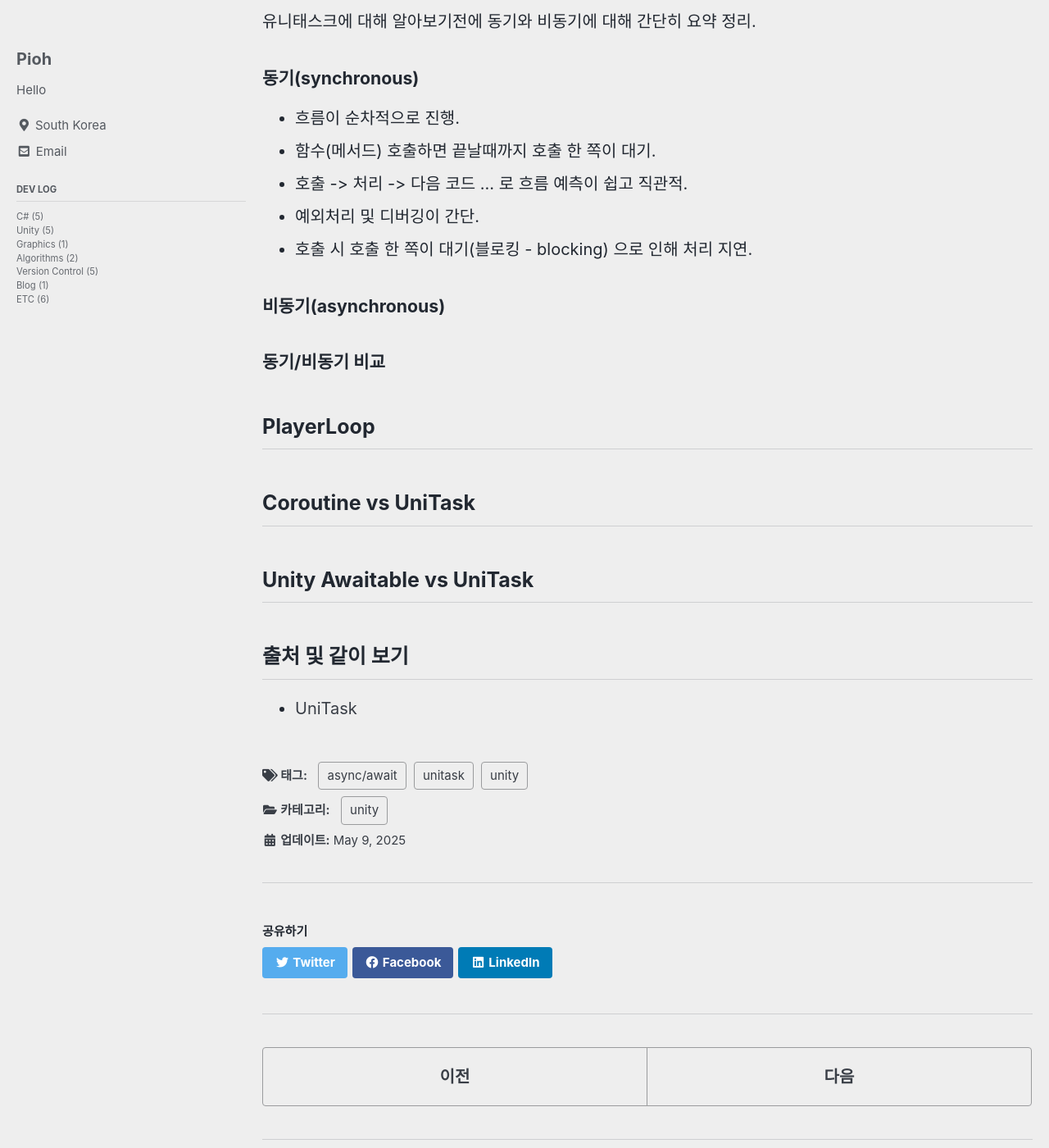
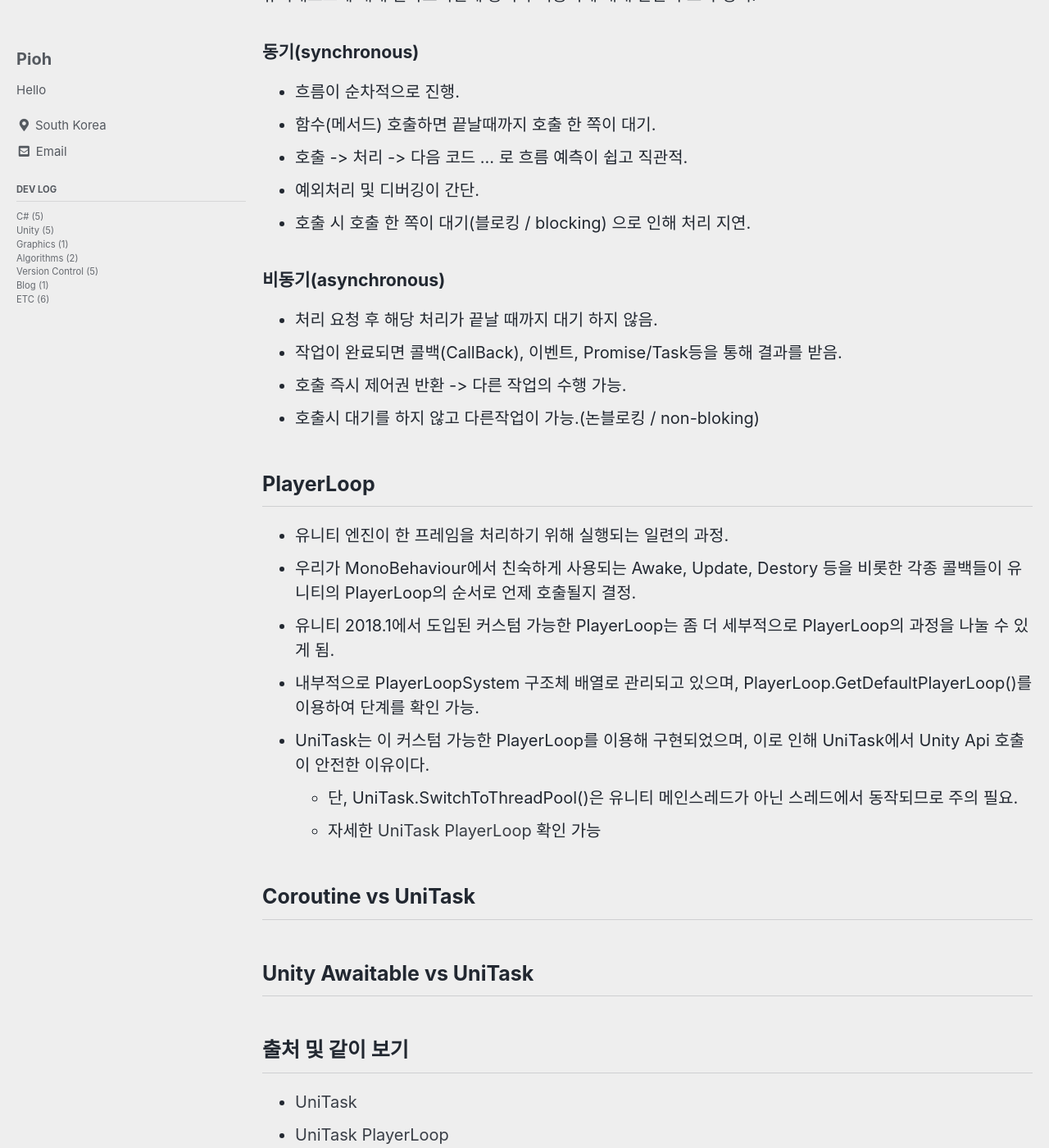
Before and after one commit to devpioh/devpioh.github.io, a Jekyll site: the page built from _posts/Devlog/Unity/2024-08-01-unitask.md, in a window 1280 px wide and 1400 px high, scrolled down 1102 px. Shown: the whole window at 82% size. Built offline with Jekyll 4.4.1, drawn with Linux system fonts in a browser that asks for light colours; cached includes are drawn as plain includes; some web fonts are replaced; comment, search, counter and statistics services are not loaded; some of the changed text lies outside the part shown.

Commit message:
unitask -3-

```diff
--- a/_posts/Devlog/Unity/2024-08-01-unitask.md
+++ b/_posts/Devlog/Unity/2024-08-01-unitask.md
@@ -21,7 +21,7 @@ c# 비동기 처리 키워드인 async/await를 이용하여 비동기 흐름을
 
 가장 큰 이점은 Unity Api와 완벽히 호환되고 여러 편의 헬퍼 기능으로 작업이 편리하다. 기존에 사용되는 Coroutine 구문을 별도의 마이그레이션 작업 없이 사용이 가능.
 
-c# async / await 를 그대로 사용하므로 c# 네이티브 Task와도 호환이 가능하다.
+c# async / await 패턴을 사용하므로 c# 네이티브 Task와도 호환이 가능하다.
 
 이러한 이점으로 인해 많은 프로젝트와 유니티 서드 파티 패키지에서도 유니태스크를 채택/지원이 늘어나고 있다.
 
@@ -33,16 +33,27 @@ c# async / await 를 그대로 사용하므로 c# 네이티브 Task와도 호환
 * 함수(메서드) 호출하면 끝날때까지 호출 한 쪽이 대기.
 * 호출 -> 처리 -> 다음 코드 ... 로 흐름 예측이 쉽고 직관적.
 * 예외처리 및 디버깅이 간단.
-* 호출 시 호출 한 쪽이 대기(블로킹 - blocking) 으로 인해 처리 지연.
+* 호출 시 호출 한 쪽이 대기(블로킹 / blocking) 으로 인해 처리 지연.
 
 #### 비동기(asynchronous)
-#### 동기/비동기 비교
-
+* 처리 요청 후 해당 처리가 끝날 때까지 대기 하지 않음.
+* 작업이 완료되면 콜백(CallBack), 이벤트, Promise/Task등을 통해 결과를 받음.
+* 호출 즉시 제어권 반환 -> 다른 작업의 수행 가능.
+* 호출시 대기를 하지 않고 다른작업이 가능.(논블로킹 / non-bloking)
 
 ## PlayerLoop
+- 유니티 엔진이 한 프레임을 처리하기 위해 실행되는 일련의 과정.
+- 우리가 MonoBehaviour에서 친숙하게 사용되는 Awake, Update, Destory 등을 비롯한 각종 콜백들이 유니티의 PlayerLoop의 순서로 언제 호출될지 결정.
+- 유니티 2018.1에서 도입된 커스텀 가능한 PlayerLoop는 좀 더 세부적으로 PlayerLoop의 과정을 나눌 수 있게 됨.
+- 내부적으로 PlayerLoopSystem 구조체 배열로 관리되고 있으며, PlayerLoop.GetDefaultPlayerLoop()를 이용하여 단계를 확인 가능.
+- UniTask는 이 커스텀 가능한 PlayerLoop를 이용해 구현되었으며, 이로 인해 UniTask에서 Unity Api 호출이 안전한 이유이다.
+  * 단, UniTask.SwitchToThreadPool()은 유니티 메인스레드가 아닌 스레드에서 동작되므로 주의 필요.
+  * 자세한 [UniTask PlayerLoop](https://gist.github.com/neuecc/bc3a1cfd4d74501ad057e49efcd7bdae) 확인 가능
+
 ## Coroutine vs UniTask
 ## Unity Awaitable vs UniTask
 
 
 ## 출처 및 같이 보기
  - [UniTask](https://github.com/Cysharp/UniTask#getting-started)
+ - [UniTask PlayerLoop](https://gist.github.com/neuecc/bc3a1cfd4d74501ad057e49efcd7bdae)
```
